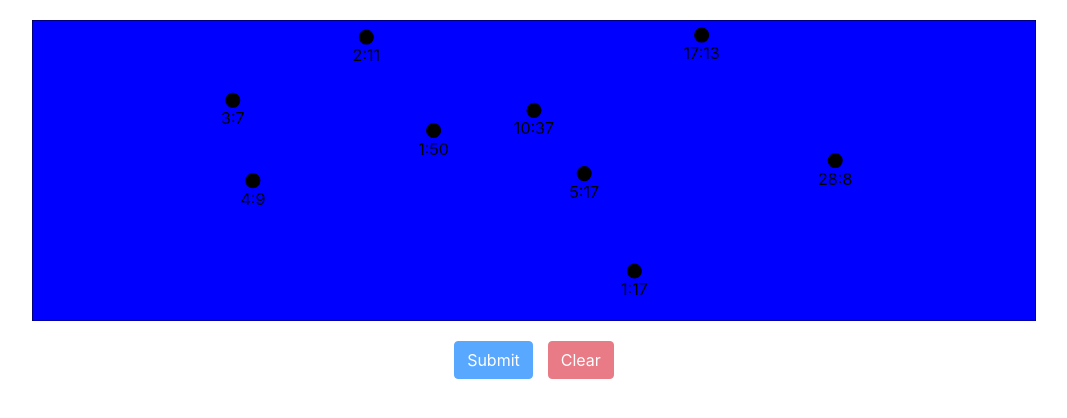
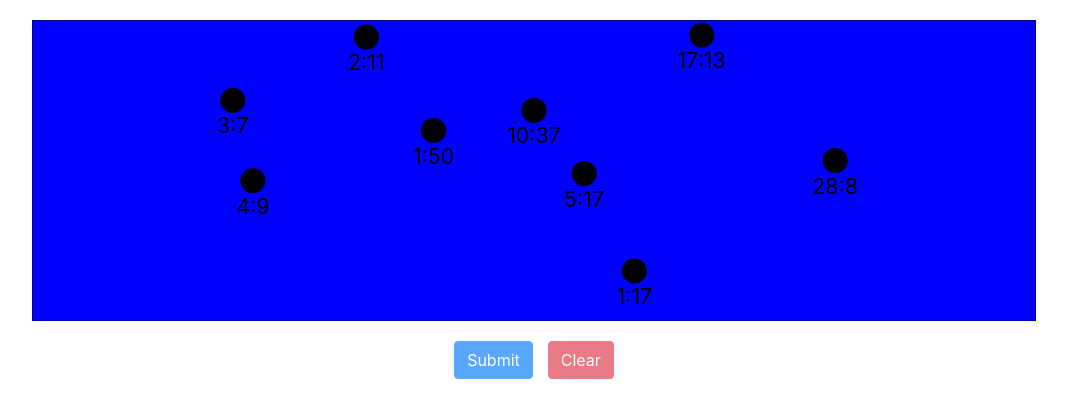
Before and after one commit to mig007/escape-room, an Angular app: page /map in a window 1280 px wide. Shown: the top 418 px of the page, without its empty margins (106-1173 px from the left). Built offline with nearby package versions, Linux system fonts and the light colour scheme.

Commit message:
bigger dots

```diff
--- a/src/app/map/map.component.html
+++ b/src/app/map/map.component.html
@@ -5,11 +5,11 @@
         style="stroke: #000000; fill:blue;"/>
         <path [attr.d]="getPath()" style="stroke: white; fill:none;"/>
         <g *ngFor="let coor of coordiates">
-            <circle (click)="select(coor)" class="dot" [attr.cx]="coor.x" [attr.cy]="coor.y" r="7" [ngClass]="{'selected': coor.selected}"/>
-        <text [attr.x]="(coor.x)" [attr.y]="(coor.y + 24)" text-anchor="middle" >{{coor.label}}</text>
+            <circle (click)="select(coor)" class="dot" [attr.cx]="coor.x" [attr.cy]="coor.y" r="12" [ngClass]="{'selected': coor.selected}"/>
+        <text class="label" (click)="select(coor)" [attr.x]="(coor.x)" [attr.y]="(coor.y + 33)" text-anchor="middle" >{{coor.label}}</text>
         </g>
         <g *ngFor="let coor of path; let idx = index">
-            <text [attr.x]="(coor.x-2)" [attr.y]="(coor.y+2)" style="font-size: 7pt; color: black;">{{idx + 1}}</text>
+            <text [attr.x]="(coor.x-4)" [attr.y]="(coor.y+4)" style="font-size: 12pt; color: black;">{{idx + 1}}</text>
         </g>
 
 </svg>
--- a/src/app/map/map.component.less
+++ b/src/app/map/map.component.less
@@ -8,9 +8,14 @@
     fill: black;
     cursor: pointer;
 }
+.label{
+    cursor: pointer;
+    font-size:16pt;
+
+}
 
 .selected {
     stroke: black;
     fill: greenyellow;
-    cursor: pointer;
+
 }
```
